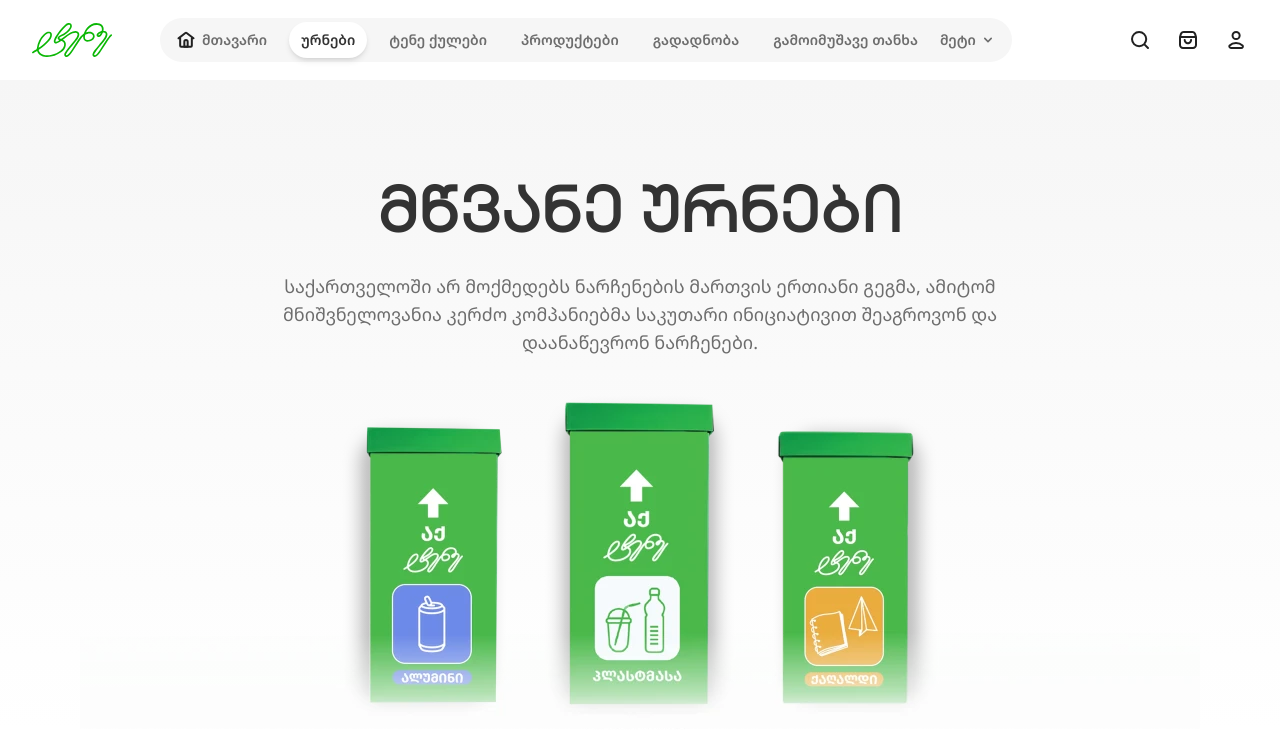
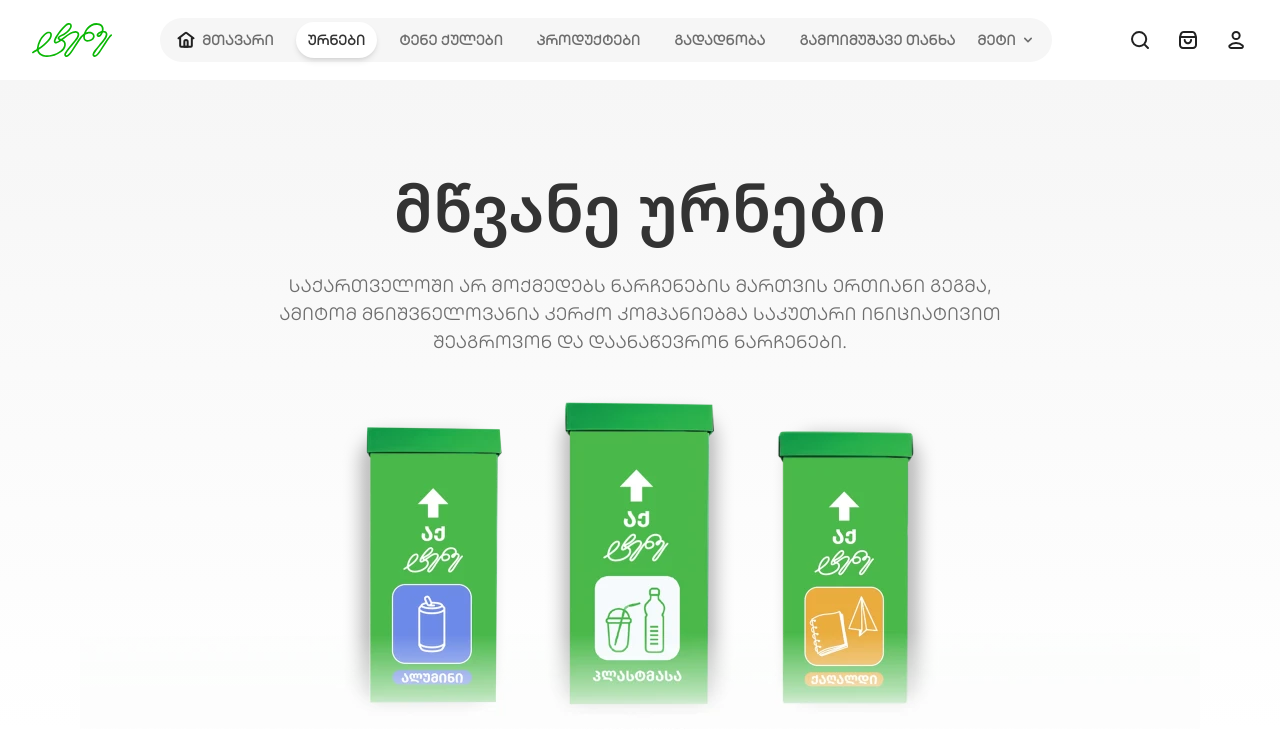
Before and after one commit to Kencho5/Tene-Front, an Angular app: page /bins in a window 1280 px wide. Shown: the top 746 px of the page. Built offline with nearby package versions, Linux system fonts and the light colour scheme.

Commit message:
fix: font issue

```diff
--- a/src/app/pages/bins/bins.component.html
+++ b/src/app/pages/bins/bins.component.html
@@ -4,7 +4,9 @@
   <div
     class="mx-auto flex max-w-[1024px] flex-col items-center gap-4 pt-20 text-center"
   >
-    <h1 class="font-bold text-platinum-90 sm:text-[64px]">მწვანე ურნები</h1>
+    <h1 class="text-[28px] font-semibold text-platinum-90 sm:text-[64px]">
+      მწვანე ურნები
+    </h1>
     <p class="max-w-[768px] text-lg font-normal text-platinum-50">
       საქართველოში არ მოქმედებს ნარჩენების მართვის ერთიანი გეგმა, ამიტომ
       მნიშვნელოვანია კერძო კომპანიებმა საკუთარი ინიციატივით შეაგროვონ და
--- a/src/app/pages/home/home.component.html
+++ b/src/app/pages/home/home.component.html
@@ -117,7 +117,7 @@
     class="container mx-auto flex flex-col-reverse items-center justify-center gap-5 px-4 sm:py-20 lg:flex-col lg:px-8"
   >
     <div
-      class="flex flex-col items-center text-[28px] font-extrabold sm:text-[64px]"
+      class="flex flex-col items-center text-[28px] font-semibold sm:text-[64px]"
     >
       <h1 class="text-platinum-90">პირველი ქართული</h1>
       <h1 class="text-green-60">USB კაბელი</h1>
@@ -133,12 +133,12 @@
 </section>
 
 <section id="cards" class="flex flex-wrap justify-center gap-6 p-4">
-  @for(card of homeCards; track $index) {
+  @for (card of homeCards; track $index) {
     <div
       class="flex flex-col items-center justify-between gap-6 rounded-2xl bg-platinum-10 px-4 py-6 sm:h-[496px] sm:w-[628px] sm:px-8 sm:py-6"
     >
       <app-image
-      src="/assets/images/home-cards/{{card.image}}.webp"
+        src="/assets/images/home-cards/{{ card.image }}.webp"
         [width]="220"
         [height]="220"
         loading="lazy"
@@ -146,10 +146,10 @@
 
       <div class="flex flex-col items-center gap-4 text-center">
         <h2 class="text-[28px] font-semibold text-platinum-90 sm:text-4xl">
-        {{card.title}}
+          {{ card.title }}
         </h2>
         <p class="text-[14px] font-normal text-platinum-50 sm:text-base">
-        {{card.subtext}}
+          {{ card.subtext }}
         </p>
       </div>
 
@@ -167,7 +167,7 @@
           box-shadow: 0px 20px 16px -8px #0ad10426;
         "
       >
-      {{card.button}}
+        {{ card.button }}
       </a>
     </div>
   }
--- a/tailwind.config.js
+++ b/tailwind.config.js
@@ -78,8 +78,8 @@ module.exports = {
         },
       },
       fontFamily: {
-        heading: ["Mark-Geo"],
-        body: ["NotoSans-Geo"],
+        heading: ["NotoSans-Geo"],
+        body: ["Mark-Geo"],
       },
     },
   },
```
Lines whose indentation alone changed are shown as unchanged.
